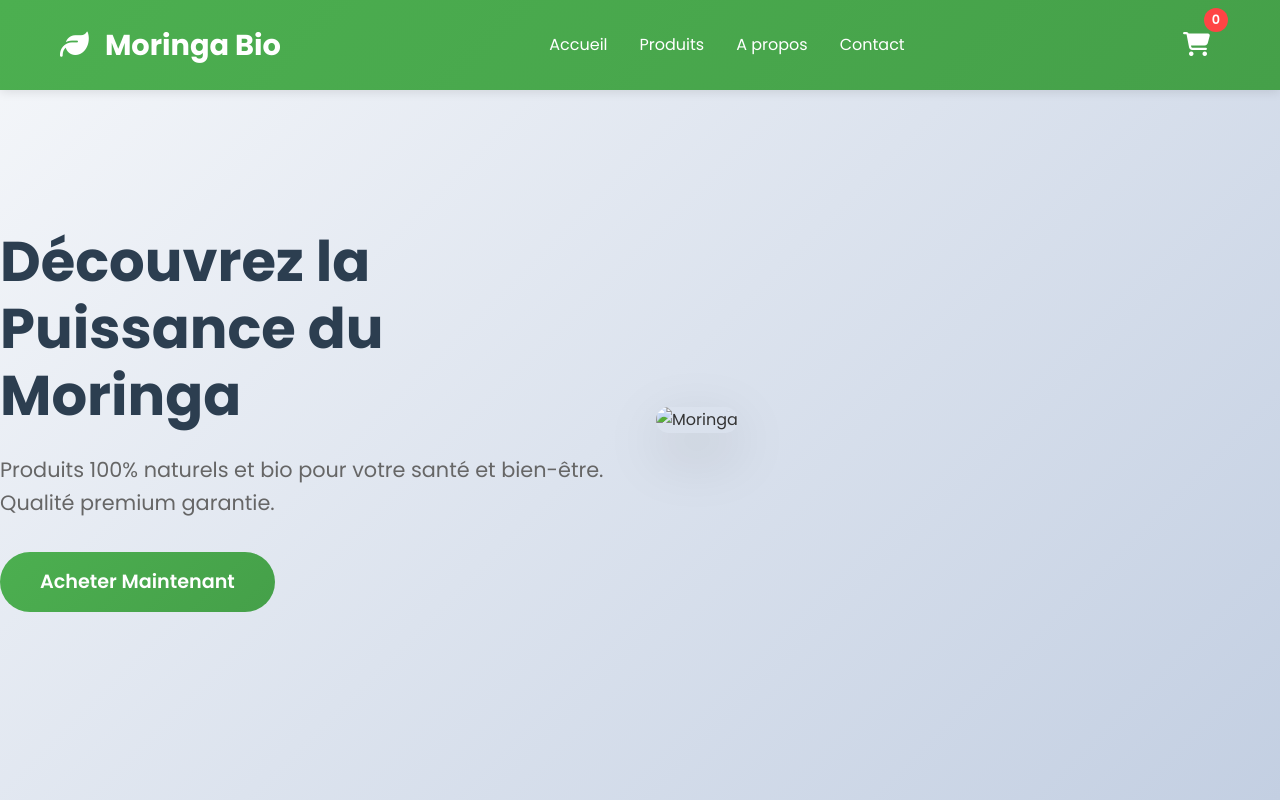
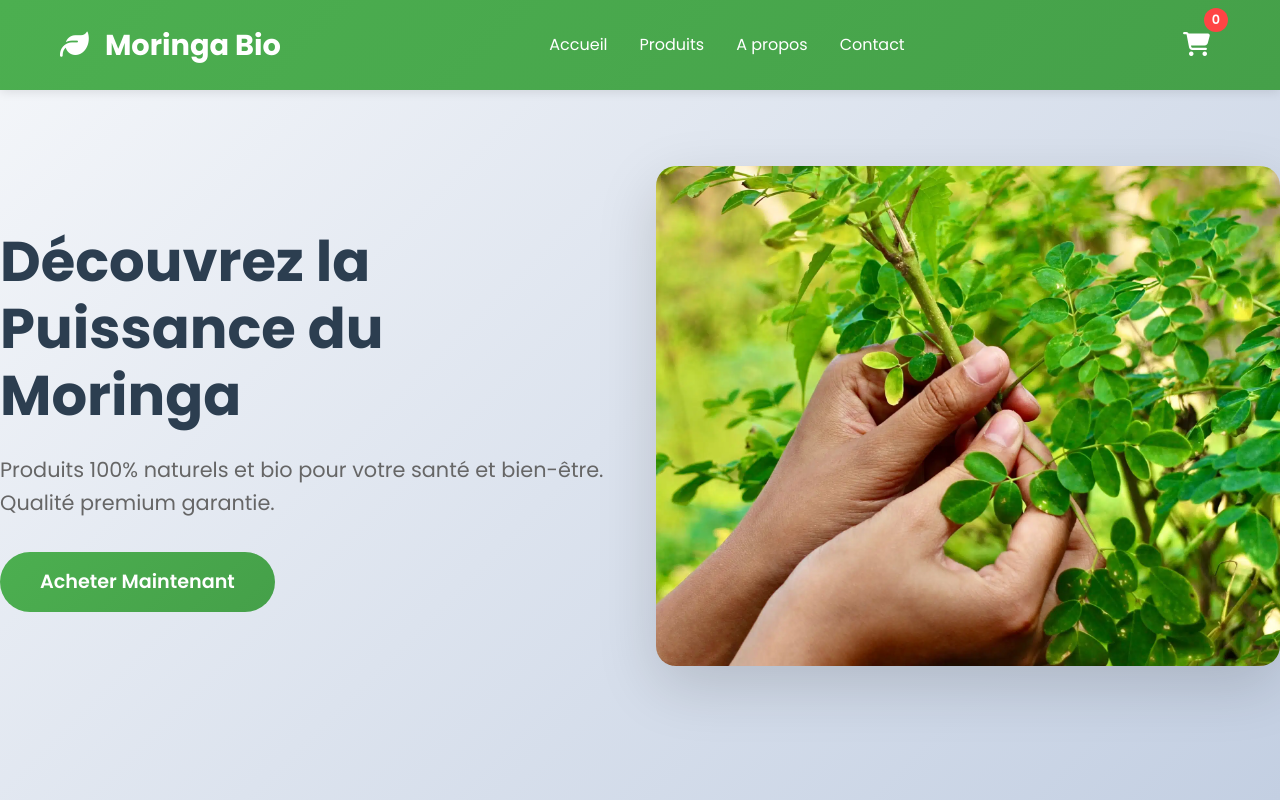
Before and after one commit to asherouedraogo4-svg/moringa-shop, a plain HTML site: page index.html.html in a window 1280 px wide. Shown: the top 800 px of the page. Drawn offline with Linux system fonts and the light colour scheme.

Commit message:
Update index.html.html

```diff
--- a/index.html.html
+++ b/index.html.html
@@ -37,7 +37,7 @@
             <a href="#products" class="cta-btn">Acheter Maintenant</a>
         </div>
         <div class="hero-image">
-            <img src="image/image4.webp" alt="Moringa">
+            <img src="image4.webp" alt="Moringa">
         </div>
     </section>
 
```
